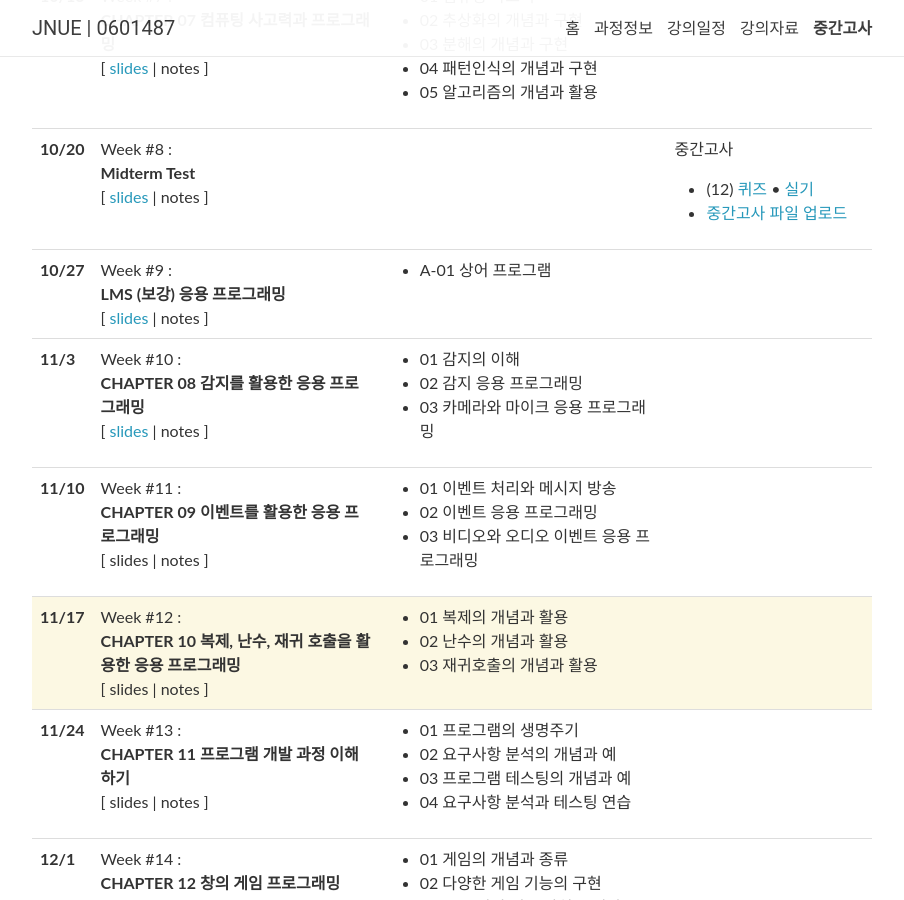
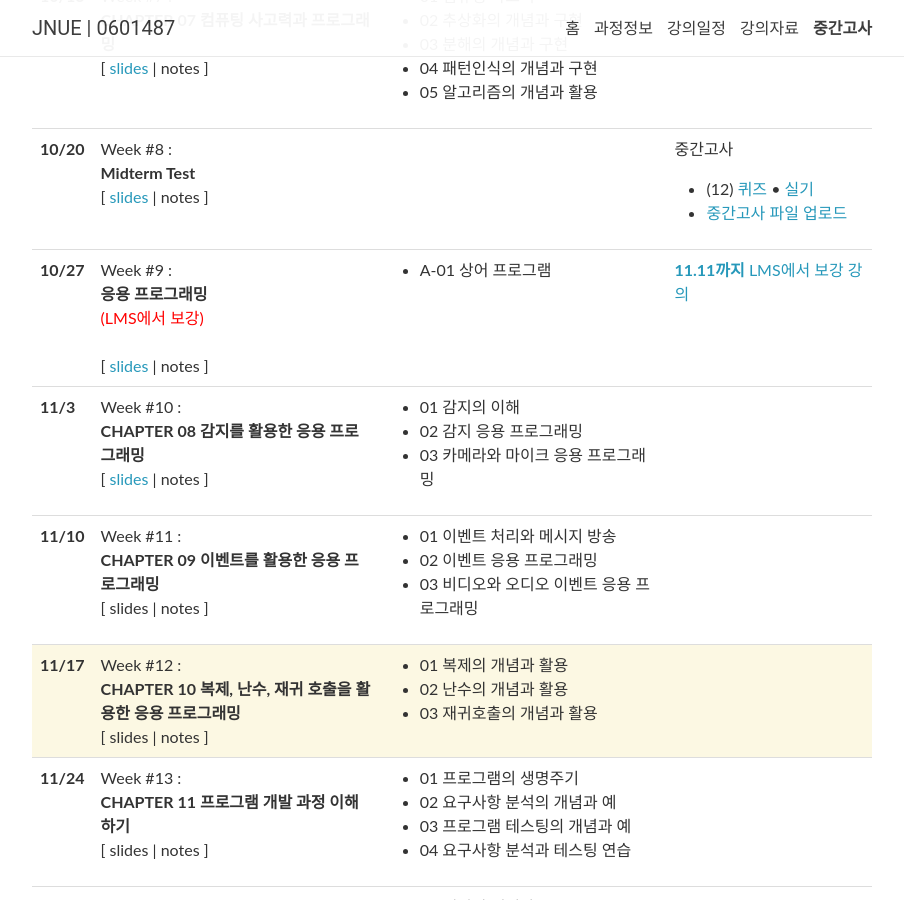
Before and after one commit to 2023-aaronkr/jnue-iss, a Jekyll site: the page built from _pages/lectures.md, in a window 1280 px wide and 900 px high, scrolled down 964 px. Shown: the whole window, without its empty margins (188-1092 px from the left). Built offline with Jekyll 4.4.1, drawn with Linux system fonts in a browser that asks for light colours; nearby versions of some CDN libraries; comment, search, counter and statistics services are not loaded.

Commit message:
Update lectures.yml

```diff
--- a/_data/lectures.yml
+++ b/_data/lectures.yml
@@ -100,11 +100,13 @@
 - date: 10/27
   week: 9
   title: >
-    <strong>LMS (보강) 응용 프로그래밍</strong>
+    <strong>응용 프로그래밍</strong><br>
+    <a style="color: red;" href="https://lms.jnue.kr">(LMS에서 보강)</a><br>
   slides: "https://docs.google.com/presentation/d/1JYjl7wi-s7IWPQ7jNp5diqXCrOmhxLoe5fzqBfH8Lv8/edit?usp=sharing"
   readings:
     - A-01 상어 프로그램
-  logistics:
+  logistics: >
+    <a href="https://lms.jnue.kr"><strong>11.11까지</strong> LMS에서 보강 강의</a>
 
 - date: 11/3
   week: 10
```
